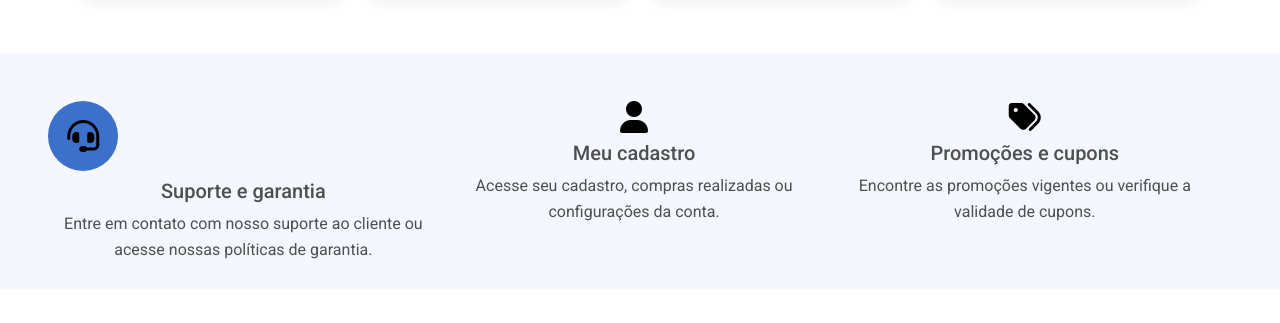
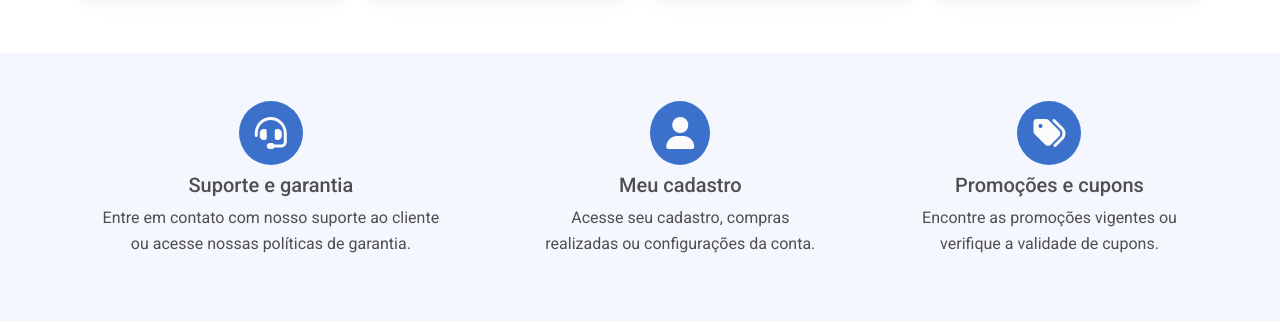
Before and after one commit to BHRuaro/ProjetoFinal, a plain HTML site: page index.html in a window 1280 px wide. Shown: the part 2329-2652 px from the top of the page. Drawn offline with nearby package versions, Linux system fonts and the light colour scheme.

Commit message:
informacoes compretas

```diff
--- a/index.html
+++ b/index.html
@@ -453,19 +453,21 @@
 
   <div class="text-center bg-informacoes">
     <div class="p-5 d-flex flex-row">
-      <div class="mwidth">
-        <a href="#"><i
-            class="fas fa-headset text-black fa-2x mb-2 bg-primary rounded-circle w-18 h-50 d-flex align-items-center justify-content-center"></i></a>
+      <div class="ms-5 me-5">
+        <a href="#" class="d-flex justify-content-center"><i
+            class="fas fa-headset text-light fa-2x mb-2 bg-primary rounded-circle p-3 d-flex justify-content-center"></i></a>
         <h5>Suporte e garantia</h5>
         <p>Entre em contato com nosso suporte ao cliente ou acesse nossas políticas de garantia.</p>
       </div>
-      <div class="mwidth">
-        <a href="#"><i class="fas fa-user text-black fa-2x mb-2"></i></a>
+      <div class="ms-5 me-5">
+        <a href="#" class="d-flex justify-content-center"><i
+            class="fas fa-user text-light fa-2x mb-2 bg-primary rounded-circle p-3 d-flex justify-content-center"></i></a>
         <h5>Meu cadastro</h5>
         <p>Acesse seu cadastro, compras realizadas ou configurações da conta.</p>
       </div>
-      <div class="mwidth">
-        <a href="#"><i class="fas fa-tags text-black fa-2x mb-2"></i></a>
+      <div class="ms-5 me-5">
+        <a href="#" class="d-flex justify-content-center"><i
+            class="fas fa-tags text-light fa-2x mb-2 bg-primary rounded-circle p-3 d-flex justify-content-center"></i></a>
         <h5>Promoções e cupons</h5>
         <p>Encontre as promoções vigentes ou verifique a validade de cupons.</p>
       </div>
--- a/styles/styles.css
+++ b/styles/styles.css
@@ -119,11 +119,3 @@ form {
 .bg-informacoes {
     background-color: #F5F7FF;
 }
-
-.mwidth {
-    max-width: 33%;
-}
-
-.w-18 {
-    width: 18%;
-}
```
